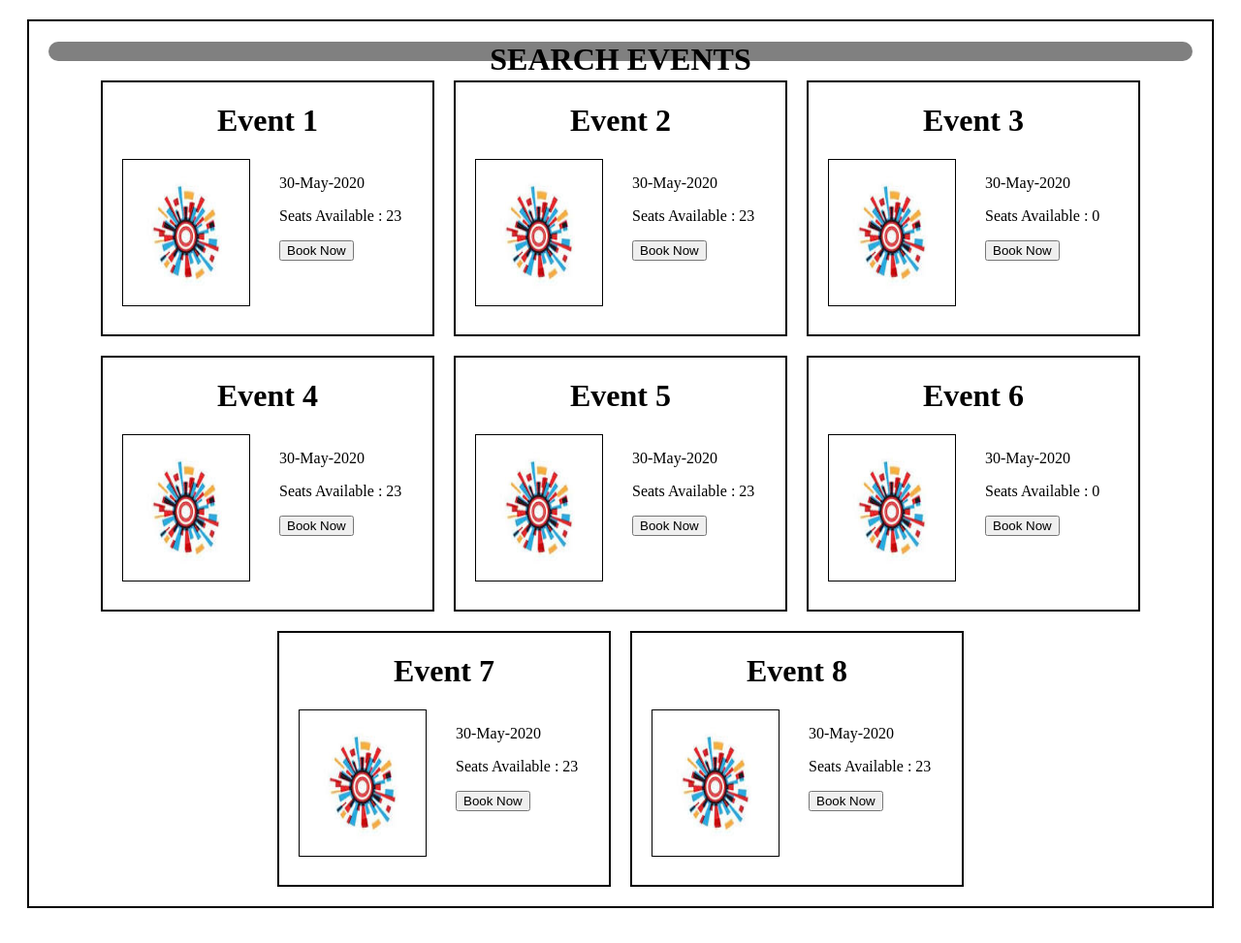
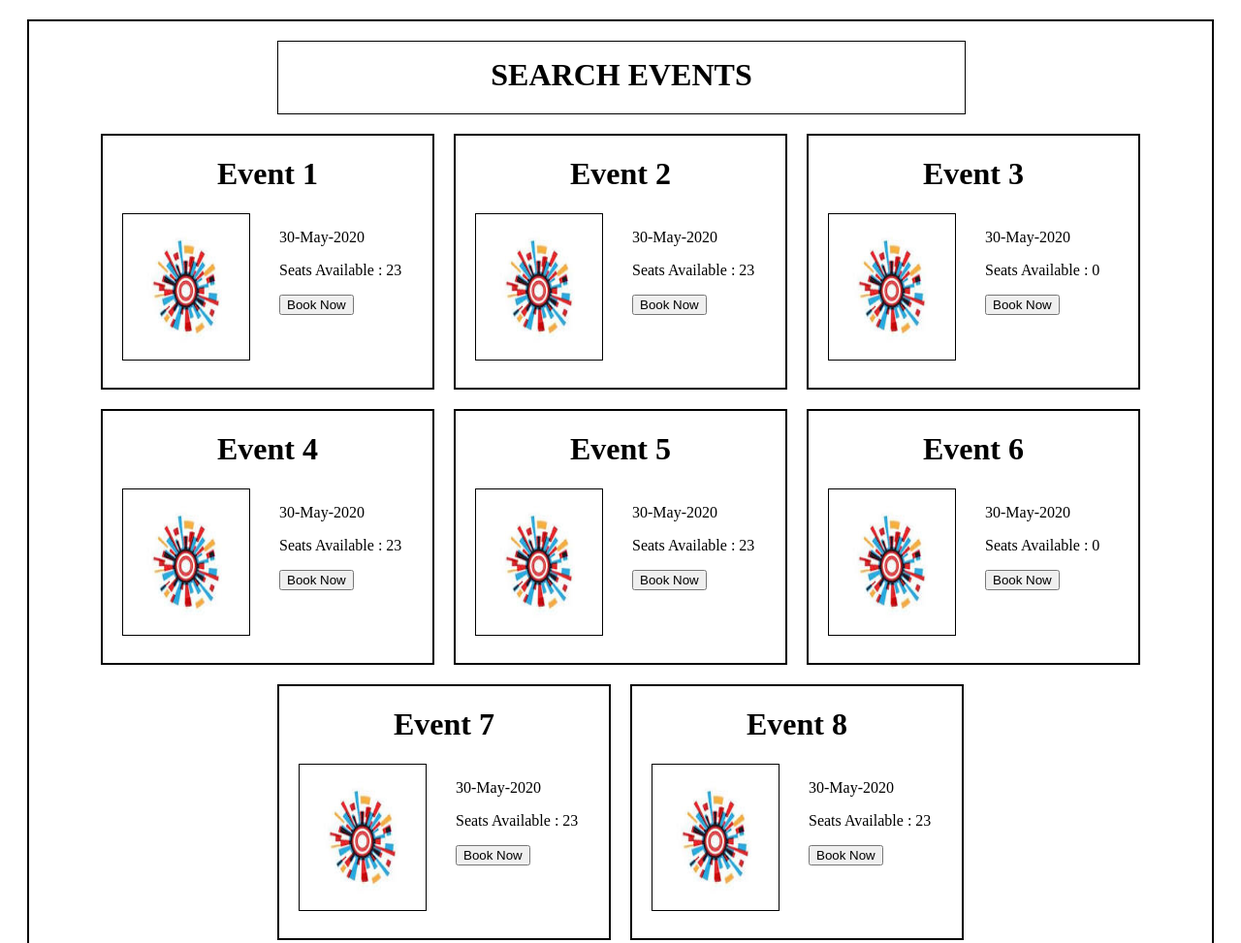
Before and after one commit to SARANKUMARTSK/Assesment-CSS, a plain HTML site: page Search-Event/index.html in a window 1280 px wide. Shown: the top 973 px of the page at 97% size. Drawn offline with Linux system fonts and the light colour scheme.

Commit message:
Final Answers

```diff
--- a/Search-Event/style.css
+++ b/Search-Event/style.css
@@ -5,10 +5,10 @@
     margin: 20px;
 }
 .searchWrapper{
-    height: 20px;
-    margin-bottom: 10px;
-    border-radius: 10px;
-    background-color: grey;
+    padding-top: 15px;
+    border: 1px solid black;
+    width: 60%;
+    margin-left: 20%
 }
 
 .boxes{
```
